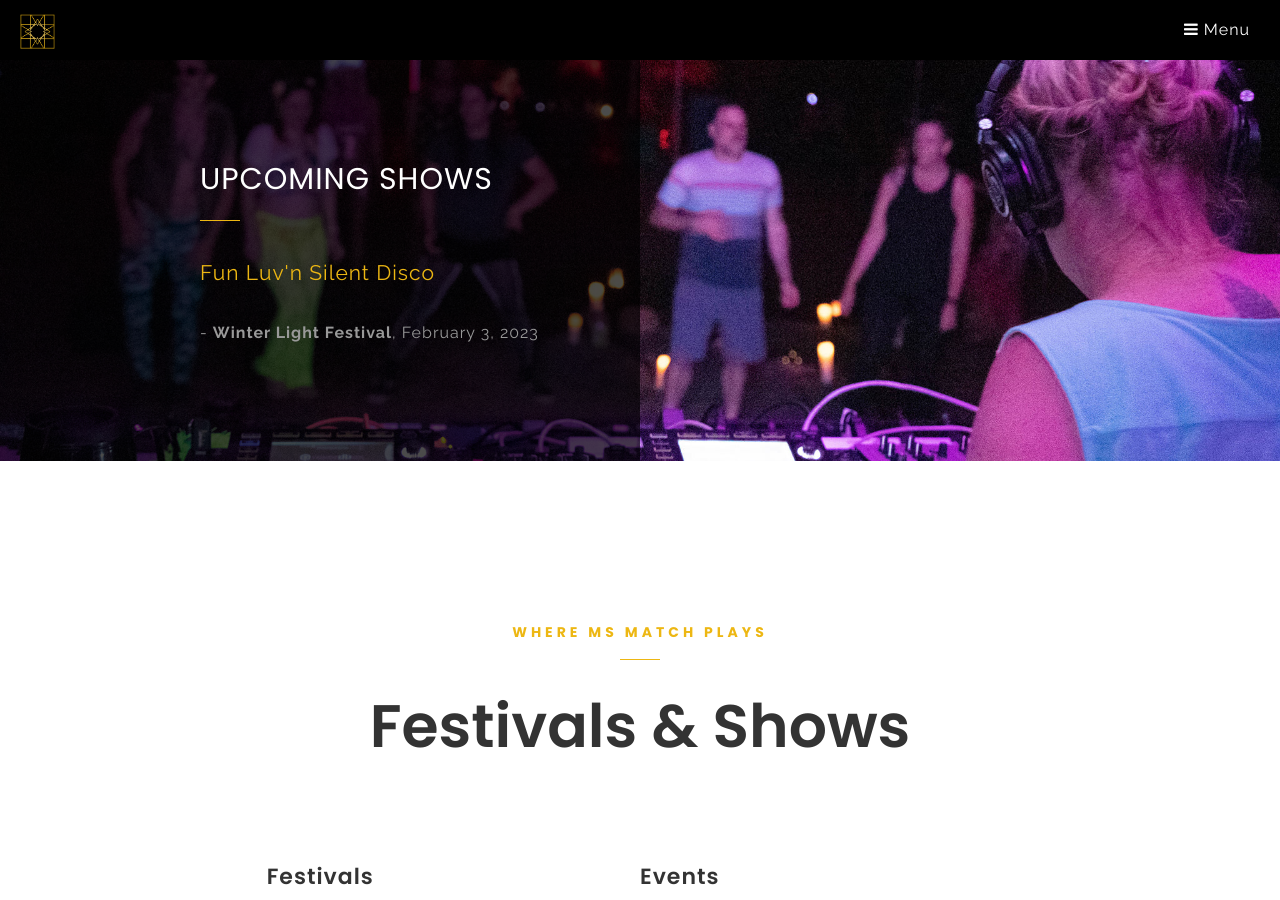
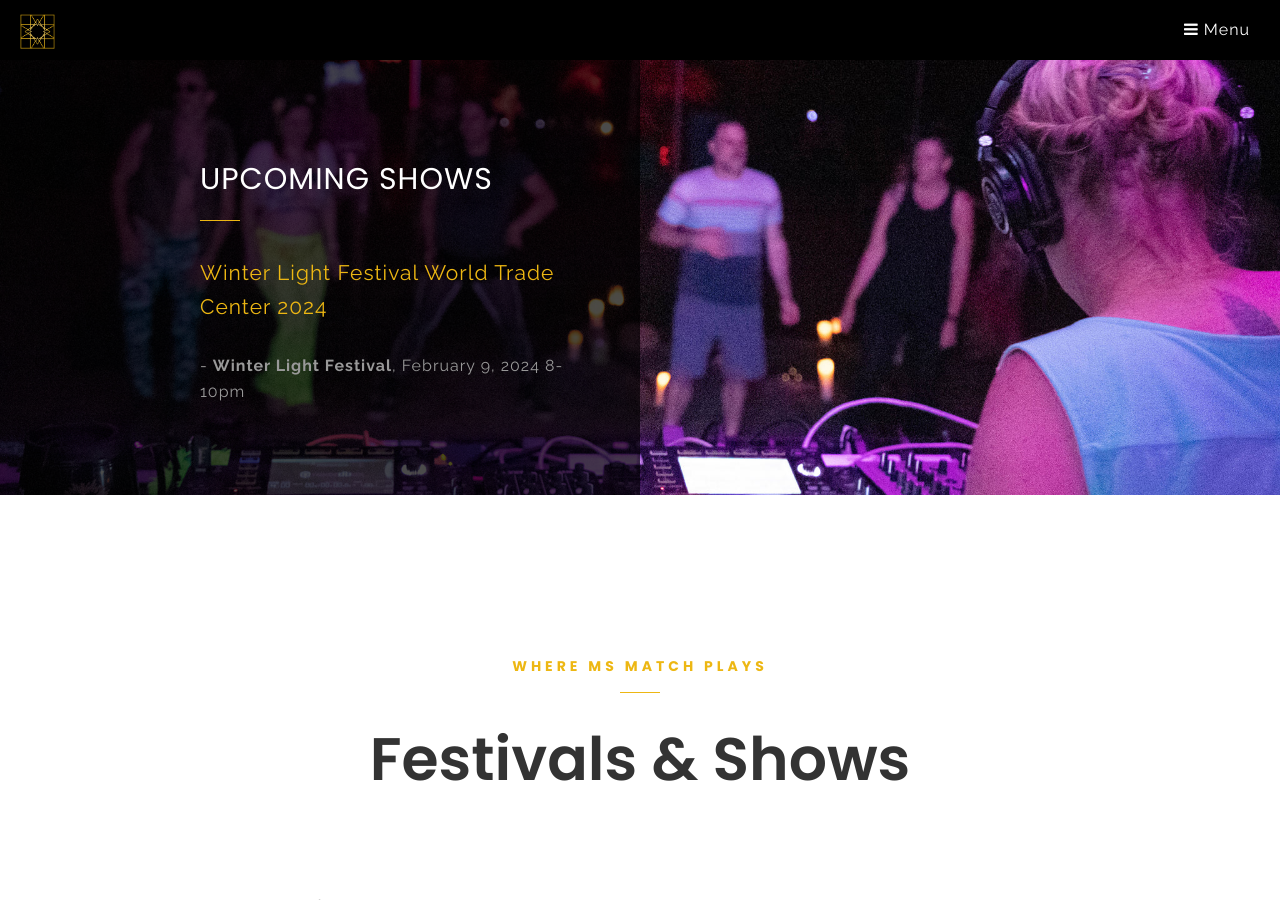
Before and after one commit to 9spire/msmatchmusic, a Jekyll site: the page built from index.html, in a window 1280 px wide and 900 px high, scrolled down 3723 px. Built offline with Jekyll 4.4.1, drawn with Linux system fonts in a browser that asks for light colours; some of the changed text lies outside the part shown.

Commit message:
updated mixes and events

```diff
--- a/index.html
+++ b/index.html
@@ -19,21 +19,21 @@
   - /assets/images/@stock/slide-full-10.jpg
 
 testimonials:
-  - quote: "Broad Beats"
+  - quote: "Winter Light Festival Silent Disco 2024"
     link: "https://www.facebook.com/events/879482609841836"
     author:
-      name: "Winter Light Festival"
-      position: 'February 3, 2023'
-  - quote: "Fun Luv'n Silent Disco"
+      name: "Winter Light Festival 2024"
+      position: 'February 3, 2024 6-8pm'
+  - quote: "Winter Light Festival World Trade Center 2024"
     link: "https://www.facebook.com/events/870685007681897"
     author:
       name: "Winter Light Festival"
-      position: 'February 3, 2023'
-  - quote: "CSB Fundraiser for SOAK"
-    link: "https://www.eventbrite.com/e/csb-fundraiser-for-soak-2023-tickets-517054212067?utm-campaign=social&utm-content=attendeeshare&utm-medium=discovery&utm-term=listing&utm-source=cp&aff=escb"
+      position: 'February 9, 2024 8-10pm'
+  - quote: "White Out 2024"
+    link: "https://www.facebook.com/events/711002364323466"
     author:
-      name: "Community Supported Brewing SOAK Camp"
-      position: 'February 24, 2023'
+      name: "Bright Whites and Black Lights"
+      position: 'March 2, 2024'
 
 festivals:
   - Shift 2022
@@ -49,16 +49,17 @@
   - Cocoon 2017
 
 events:
-  - Patio - 2017, 2018, 2019, 2022
+  - Too Much House - 2023
+  - Patio - 2017, 2018, 2019, 2022, 2023
   - Broad Beats - 2022
   - Nike WHQ - 2022
-  - Fun Luv'n Silent Disco - 2020, 2021, 2022
-  - Winter Light Festival - 2019, 2021, 2022, 2023
-  - Howl - 2018, 2019, 2021, 2022
+  - Fun Luv'n Silent Disco - 2020, 2021, 2022, 2023, 2024
+  - Winter Light Festival - 2019, 2021, 2022, 2023, 2024
+  - Howl - 2018, 2019, 2021, 2022, 2023
   - Roaring Twenties NYE - 2020 (Murderboat)
   - Mothership - 2018
-  - Sweater Party 2018, 2019
-  - White Out - 2019
+  - Sweater Party 2018, 2019, 2023
+  - White Out - 2019, 2024
   - Believe - 2019
   - Uplift - 2018
   - Frakured - 2019
@@ -143,6 +144,12 @@
 <div class='full no-padding' id="demo-1-works">
   <div class='mod modMasonryGallery' style="padding: 0 3%">
     <ul class='gallery'>
+      <li>
+        <iframe width="100%" height="300" scrolling="no" frameborder="no" allow="autoplay" src="https://w.soundcloud.com/player/?url=https%3A//api.soundcloud.com/tracks/1718418303&color=%23ff5500&auto_play=false&hide_related=true&show_comments=false&show_user=true&show_reposts=false&show_teaser=true&visual=true"></iframe>
+      </li>
+      <li>
+        <iframe width="100%" height="300" scrolling="no" frameborder="no" allow="autoplay" src="https://w.soundcloud.com/player/?url=https%3A//api.soundcloud.com/tracks/1718418084&color=%23ff5500&auto_play=false&hide_related=true&show_comments=false&show_user=true&show_reposts=false&show_teaser=true&visual=true"></iframe>
+      </li>
       <li>
         <iframe width="100%" height="300" scrolling="no" frameborder="no" allow="autoplay" src="https://w.soundcloud.com/player/?url=https%3A//api.soundcloud.com/tracks/1479231289&color=%23ff5500&auto_play=false&hide_related=true&show_comments=false&show_user=true&show_reposts=false&show_teaser=true&visual=true"></iframe>
       </li>
```
